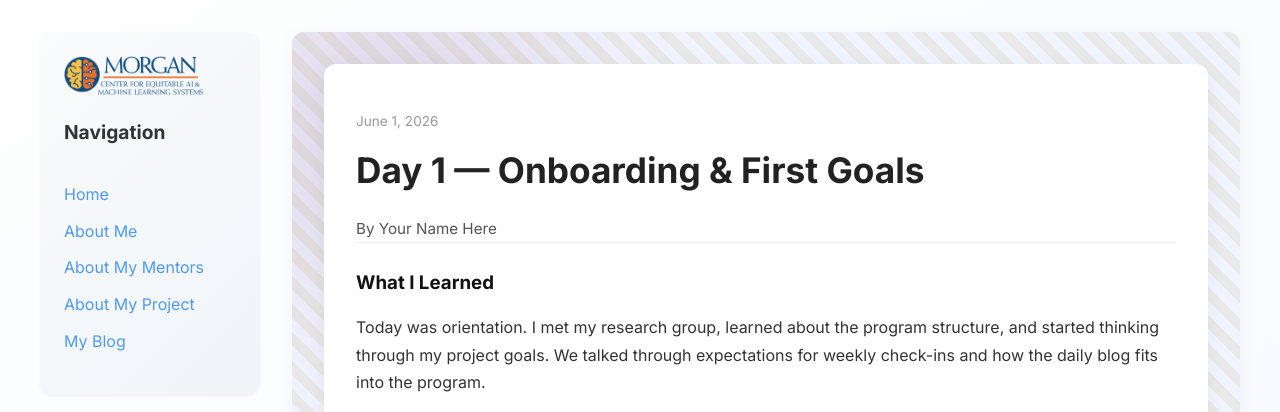
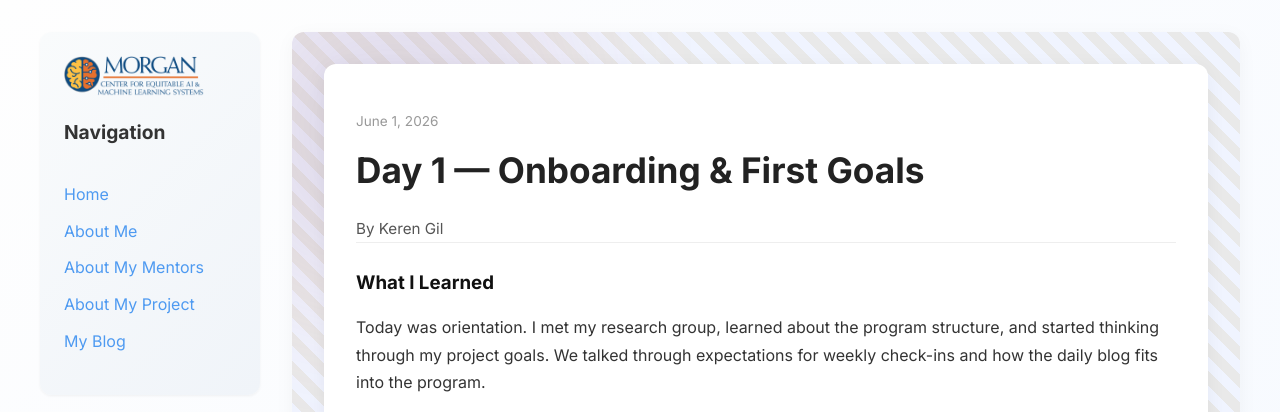
Before and after one commit to kerengil03/kerengil3ceamls26.github.io, a Jekyll site: the page built from _posts/2026-06-01-day-1.md, in a window 1280 px wide. Shown: the top 412 px of the page. Built offline with Jekyll 4.4.1, drawn with Linux system fonts in a browser that asks for light colours.

Commit message:
Update _config.yml

```diff
--- a/_config.yml
+++ b/_config.yml
@@ -4,11 +4,11 @@
 # =====================================================
 
 # ----- Identity (shown in SEO + browser tab) -----
-title: Your Name Here                              # <- your name
-author: Your Name Here                             # <- your name (shown as post byline)
+title: Keren Gil                              # <- your name
+author: Keren Gil                             # <- your name (shown as post byline)
 description: My CEAMLS SAIRI Summer Research Site  # <- short site tagline
 email:                                             # <- (optional) contact email for SEO
-url: https://your-username.github.io               # <- your final site URL (canonical SEO links)
+url: https://kerengil03.github.io               # <- your final site URL (canonical SEO links)
 lang: en-US
 
 # ----- Branding (program-wide; rarely changes) -----
@@ -22,7 +22,7 @@ logo_on_light: /assets/images/logo-on-light.png
 logo_on_dark:  /assets/images/logo-on-dark.png
 
 # ----- Theme selection -----
-# Choose one of: minimal | premium | fresh | signal
+# Choose one of: fresh
 # See README.md for screenshots of each theme.
 theme_name: minimal
 
```
